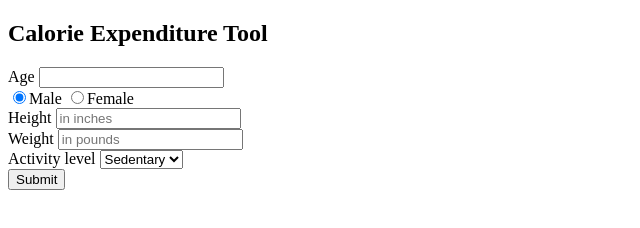
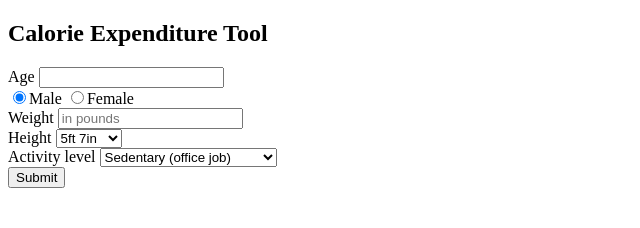
Before and after one commit to jordonkane/cal-exp2, a plain HTML site: page index.html in a window 1280 px wide. Shown: the whole page, without its empty margins (0-640 px from the left). Drawn offline with Linux system fonts and the light colour scheme.

Commit message:
Added height selection input

```diff
--- a/index.html
+++ b/index.html
@@ -15,23 +15,58 @@
     <input type="radio" name="sex" value="male" checked>Male
     <input type="radio" name="sex" value="female">Female<br>
 
-    <label for="height">Height</label>
-    <input id='height' type="numbers" placeholder="in inches"><br>
-
     <label for="weight">Weight</label>
     <input id='weight' type="numbers" placeholder="in pounds"><br>
 
+    <label for="Height">Height</label>
+    <select id="height">
+        <option value="37">4ft 1in</option>
+        <option value="38">4ft 2in</option>
+        <option value="39">4ft 3in</option>
+        <option value="40">4ft 4in</option>
+        <option value="41">4ft 5in</option>
+        <option value="42">4ft 6in</option>
+        <option value="43">4ft 7in</option>
+        <option value="44">4ft 8in</option>
+        <option value="45">4ft 9in</option>
+        <option value="46">4ft 10in</option>
+        <option value="47">4ft 11in</option>
+        <option value="48">5ft 0in</option>
+        <option value="49">5ft 1in</option>
+        <option value="50">5ft 2in</option>
+        <option value="51">5ft 3in</option>
+        <option value="52">5ft 4in</option>
+        <option value="53">5ft 5in</option>
+        <option value="54">5ft 6in</option>
+        <option value="55" selected>5ft 7in</option>
+        <option value="56">5ft 8in</option>
+        <option value="57">5ft 9in</option>
+        <option value="58">5ft 10in</option>
+        <option value="59">5ft 11in</option>
+        <option value="60">6ft 0in</option>
+        <option value="61">6ft 1in</option>
+        <option value="62">6ft 2in</option>
+        <option value="63">6ft 3in</option>
+        <option value="64">6ft 4in</option>
+        <option value="65">6ft 5in</option>
+        <option value="66">6ft 6in</option>
+        <option value="67">6ft 7in</option>
+        <option value="68">6ft 8in</option>
+        <option value="69">6ft 9in</option>
+        <option value="70">6ft 10in</option>
+        <option value="71">6ft 11in</option>
+    </select><br>
+
     <label for="activity">Activity level</label>
     <select id="activity">
-        <option value="sedentary">Sedentary</option>
-        <option value="light">Light</option>
-        <option value="moderate">Moderate</option>
-        <option value="heavy">Heavy</option>
-        <option value="intense">Intense</option>
+        <option value="sedentary">Sedentary (office job)</option>
+        <option value="light">Light (1-2 days/week)</option>
+        <option value="moderate">Moderate (3-5 days/week)</option>
+        <option value="heavy">Heavy (6-7 days/week)</option>
+        <option value="intense">Intense (2x/day)</option>
     </select><br>
 
     <button onclick='calculate()'>Submit</button>
-
 
     <h4 id='heading'></h4>
     <p id='calorie-output'></p>
--- a/script.js
+++ b/script.js
@@ -3,8 +3,10 @@ function calculate() {
 
     let age = document.getElementById('age').value
     let sex = document.querySelector('input[name="sex"]:checked').value;
-    let height = document.getElementById('height').value
     let weight = document.getElementById('weight').value
+
+    selectHeightElement = document.querySelector('#height');
+    height = selectHeightElement.options[selectHeightElement.selectedIndex].value;
 
     let calories = (sex == "male") ?
     ((10 * weight / 2.2) + (6.25 * height / 0.393701) - (5 * age) + 5) :
@@ -22,13 +24,12 @@ function calculate() {
     selectActivityElement = document.querySelector('#activity');
     activity = selectActivityElement.options[selectActivityElement.selectedIndex].value;
 
-    // document.getElementById('heading').innerHTML = "Your Basal Metabolic Rate is: "
-    // document.getElementById('calorie-output').innerHTML = calories.toFixed(0) + " cals/day"
-
     if (activity == "sedentary") {
 
+        newCalories = (calories * 1.2).toFixed(0)
+
         document.getElementById('heading').innerHTML = "Your caloric expenditure is: "
-        document.getElementById('calorie-output').innerHTML = (calories * 1.2).toFixed(0) + " cals/day"
+        document.getElementById('calorie-output').innerHTML = newCalories + " cals/day"
 
     } else if (activity == "light") {
 
@@ -52,3 +53,7 @@ function calculate() {
 
     }
 }
+
+function {
+    document.getElementById('message').innerHTML = "Eat " + (newCalories - (-500)) + " cals/day to gain weight <br> Eat " + (newCalories - 500) + "cals/day to lose weight <br>"
+}
```
